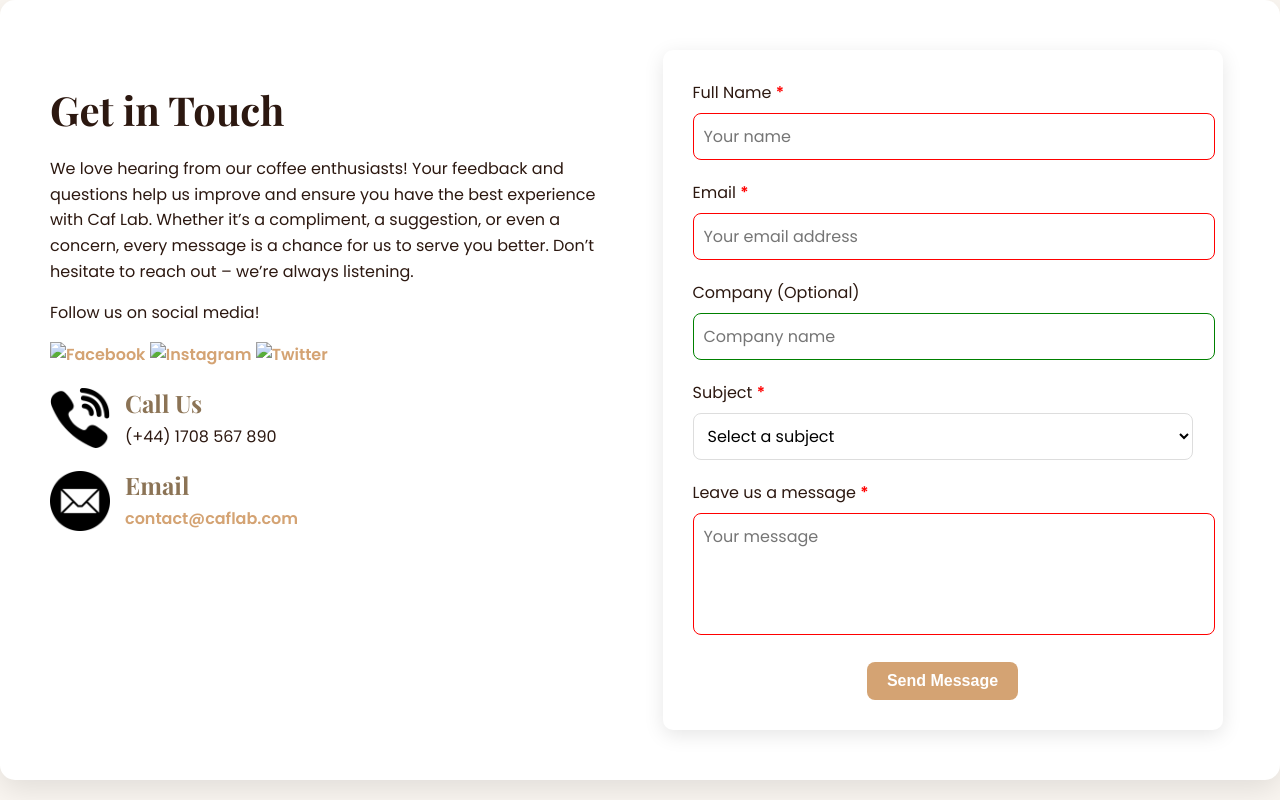
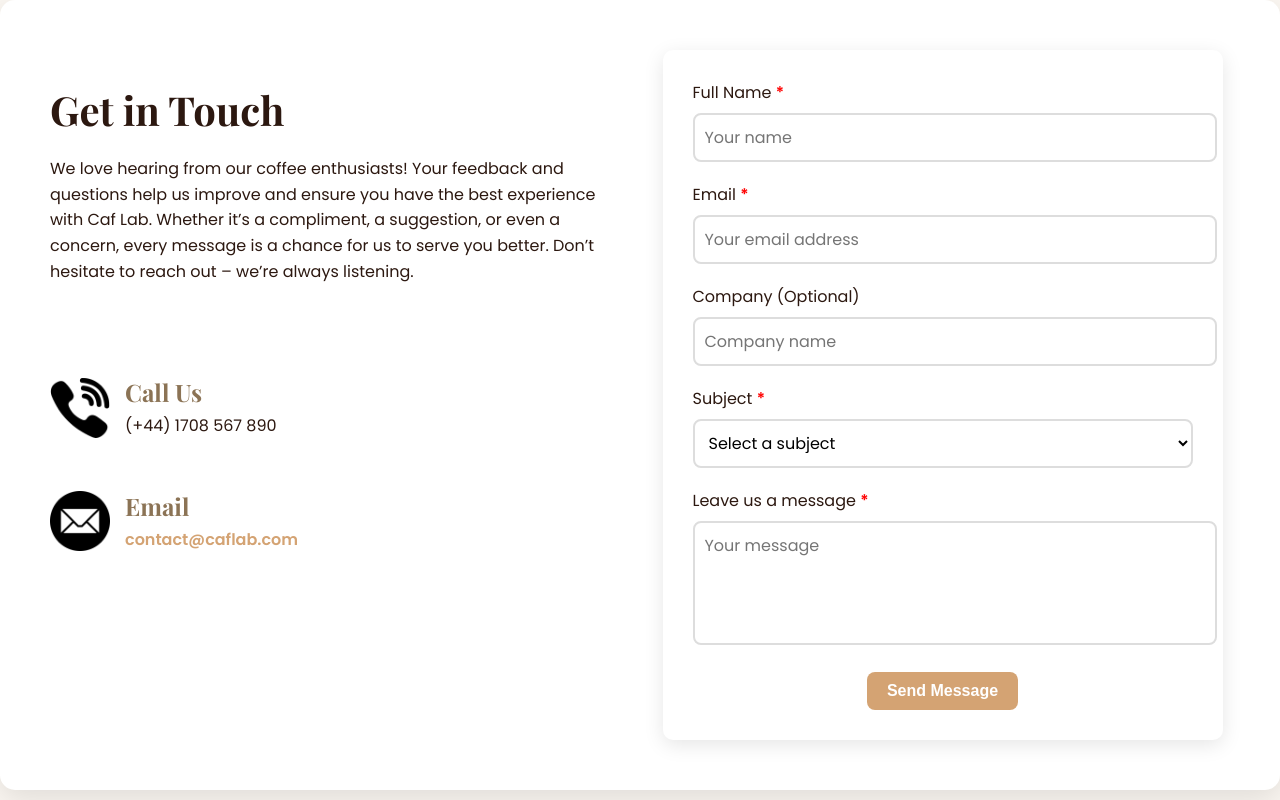
Before and after one commit to althani04/Team-Project-25, a PHP site: page /contact.html in a window 1280 px wide. Run offline with PHP 8.4, Linux system fonts and the light colour scheme.

Commit message:
included js script tag and consistent border colour styling

```diff
--- a/contact.css
+++ b/contact.css
@@ -212,3 +212,19 @@ textarea:valid {
 .info-item a:hover {
     text-decoration: underline;
 }
+
+/* Default input border */
+.contact-form input,
+.contact-form textarea,
+.contact-form select {
+    border: 2px solid #ddd; /* Grey border */
+    transition: all 0.3s ease; /* Smooth transition */
+}
+
+/* Focus state */
+.contact-form input:focus,
+.contact-form textarea:focus,
+.contact-form select:focus {
+    border-color: var(--primary); /* Brown border */
+    outline: none; /* Remove default outline */
+}
--- a/contact.html
+++ b/contact.html
@@ -19,12 +19,7 @@
                 every message is a chance for us to serve you better. Don’t hesitate to reach out – we’re
                 always listening.
             </p>
-            <p>Follow us on social media!</p>
-            <div>
-                <a href="#"><img src="" alt="Facebook" width="30"></a>
-                <a href="#"><img src="" alt="Instagram" width="30"></a>
-                <a href="#"><img src="" alt="Twitter" width="30"></a>
-            </div>
+            <br>
             <div class="additional-contact-info">
                 <div class="info-item">
                     <img src="images/phone.png" alt="Phone Icon" class="info-icon">
@@ -32,6 +27,7 @@
                         <h3>Call Us</h3>
                         <p>(+44) 1708 567 890</p>
                     </div>
+                    <br><br><br><br><br>
                 </div>
                 <div class="info-item">
                     <img src="images/email.png" alt="Email Icon" class="info-icon">
@@ -82,5 +78,6 @@
             </form>
         </div>
     </div>
+    <script src="contact.js"></script>
 </body>
 </html>
```
